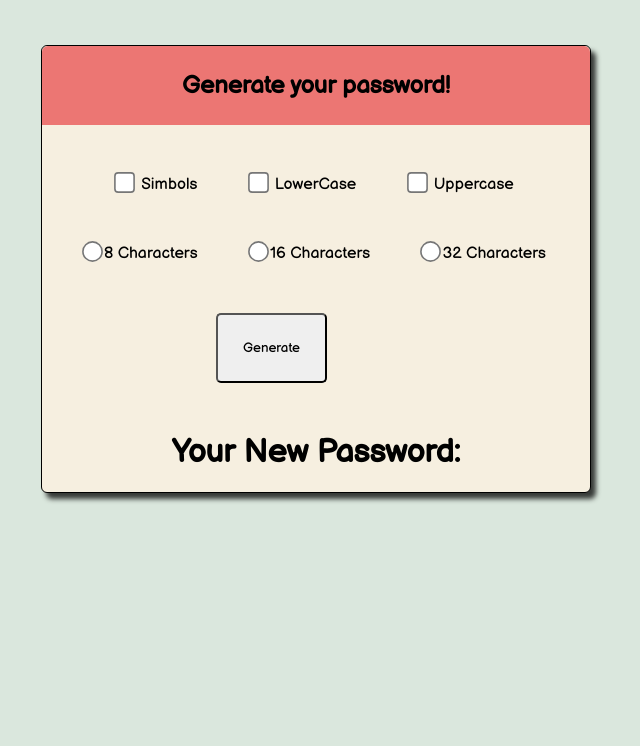
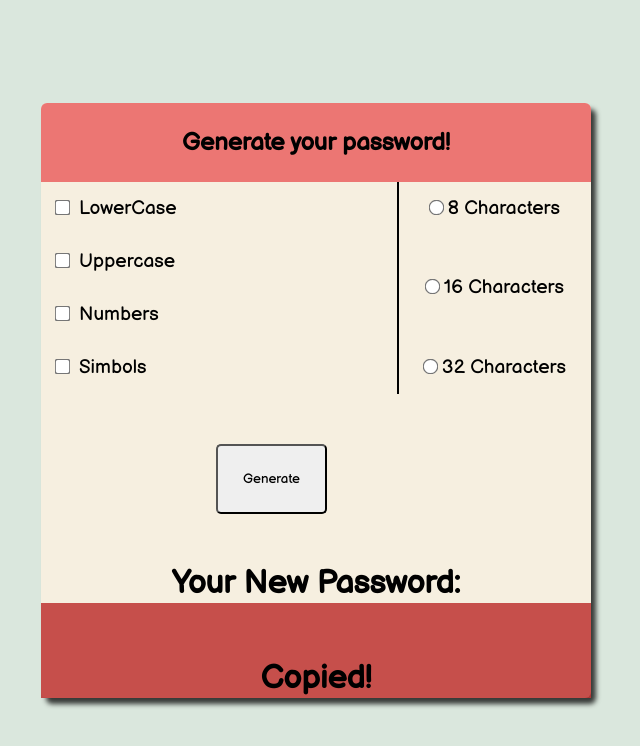
Before and after one commit to simonsanchez92/Password-Generator, a plain HTML site: page index.html in a window 1280 px wide. Shown: the whole page, without its empty margins (324-964 px from the left). Drawn offline with Linux system fonts and the light colour scheme.

Commit message:
style changes

```diff
--- a/index.html
+++ b/index.html
@@ -13,27 +13,34 @@
 
     <div id="app">
         <h2>Generate your password!</h2>
-        <div id="options">
-            <label for=""><input class='change' id='simbols' type="checkbox">Simbols</label>
-            <label for=""><input class='change' id='lower' type="checkbox">LowerCase</label>
-            <label for=""><input class='change' id='upper' type="checkbox">Uppercase</label>
+
+        <div class="options-container">
+            <div id="options">
+                <label for="lower"><input class='change' id='lower' type="checkbox">LowerCase</label>
+                <label for="upper"><input class='change' id='upper' type="checkbox">Uppercase</label>
+                <label for="numbers"><input class='change' id='numbers' type="checkbox">Numbers</label>
+                <label for="simbols"><input class='change' id='simbols' type="checkbox">Simbols</label>
+            </div>
+            <div id="characters">
+
+                    <label for="eight"><input class='change' name='rad' id='eight' type="radio">8 Characters</label>
+                    <label for="sixteen"><input class='change' name='rad' id='sixteen' type="radio">16 Characters</label>
+                    <label for="thirtyTwo"><input class='change' name='rad' id='thirtyTwo' type="radio">32 Characters</label>
+
+               </div>
         </div>
-        <div id="characters">
-            <label for=""><input class='change' name='rad' id='eight' type="radio">8 Characters</label>
-            <label for=""><input class='change' name='rad' id='sixteen' type="radio">16 Characters</label>
-            <label for=""><input class='change' name='rad' id='thirtyTwo' type="radio">32 Characters</label>
-        </div>
+
 
         <input type="button" value="Generate">
         <input id='clipboard' type="button" value="Copy">
 
         <h4>Your New Password:</h4>
 
-        <h3 id='result'></h3>
-        <h4 id='copied'>Copied!</h4>
+        <div class="result-container">
 
-
-
+            <h3 id='result'></h3>
+            <h4 id='copied'>Copied!</h4>
+        </div>
 
     </div>
 
--- a/style.css
+++ b/style.css
@@ -7,14 +7,20 @@
 
 body {
     background-color: #DAE7DD;
+    height: 100vh;
+    display: flex;
+    justify-content: center;
+    align-items: center;
+    /* padding: 20px; */
 }
 
 #app {
-    margin: 0 auto;
-    margin-top: 45px;
+    margin: 0 20px;
+    /* margin-top: 45px; */
     text-align: center;
     width: 550px;
-    border: 1px solid black;
+    max-width: 100%;
+    /* border: 2px solid black; */
     border-radius: 6px;
     background-color: #F6EFE0;
     -webkit-box-shadow: 5px 6px 5px 0px rgba(0, 0, 0, 0.75);
@@ -30,21 +36,36 @@ body {
 
 #app h4 {
     font-size: 32px;
-    margin-bottom: 20px;
+    /* margin-bottom: 20px; */
 }
 
+
+.options-container{
+    display: flex;
+    justify-content: space-between;
+}
+
+
 #options {
-    margin: 50px 0;
+    flex:1;
+    display: flex;
+    flex-direction: column;
+    justify-content: flex-start;
+    align-content: flex-start;
+    /* padding: 20px 0; */
 }
 
 #options label {
-    margin: 0 25px;
+   font-size: 1.2rem;
+   text-align: left;
+   padding: 15px;
 }
 
-#options input {
+#options input[type='checkbox'] {
     margin-right: 10px;
-    transform: scale(1.6)
+    transform: scale(1.2)
 }
+
 
 #app input[type='button'] {
     margin: 50px 0;
@@ -53,13 +74,29 @@ body {
 
 }
 
+#characters{
+    border-left: 2px solid #000000;
+    padding: 15px 0;
+    display: flex;
+    flex-direction: column;
+    justify-content: space-between;
+}
+.character-container{
+
+    border: 2px solid black;
+    display: flex;
+    flex-direction: column;
+    align-content: left;
+}
+
 #characters label {
+   font-size: 1.2rem;
     margin: 0 25px;
 }
 
 #characters input {
     margin-right: 5px;
-    transform: scale(1.6);
+    transform: scale(1.2);
 
 }
 
@@ -67,14 +104,18 @@ body {
     cursor: pointer;
 }
 
+.result-container{
+    height: 95px;
+    background-color: #be3634dc;
+    position: relative;
 
+}
 
 #result {
-
-    font-size: 24px;
-    color: rgb(110, 13, 97);
+    font-size: 18px;
+    color: rgb(238, 227, 236);
     margin-right: 10px;
-    padding: 0 15px;
+    padding:  15px;
 }
 
 #clipboard {
@@ -89,6 +130,9 @@ body {
 }
 
 #copied {
-    padding-top: 15px;
-    display: none;
+    position: absolute;
+    bottom: 0px;
+    right:0;
+    width: 100%;
+
 }
```
